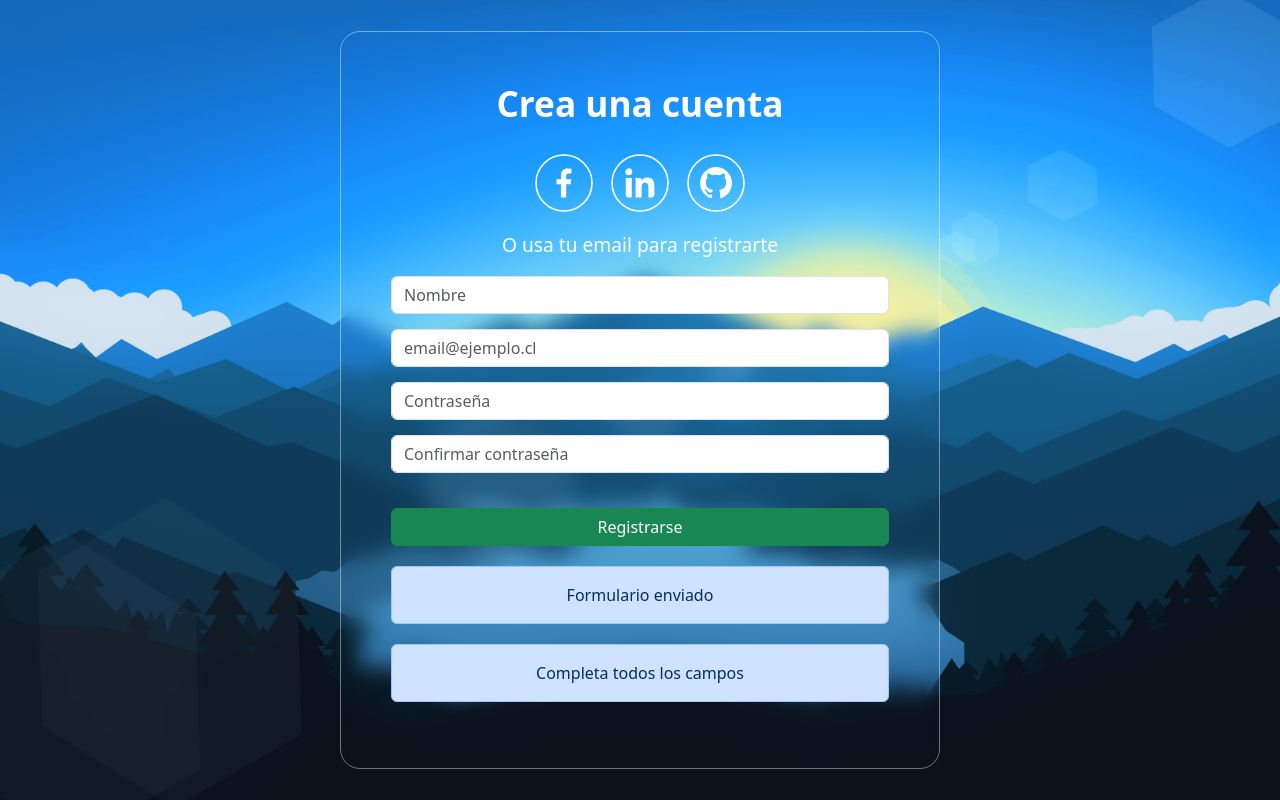
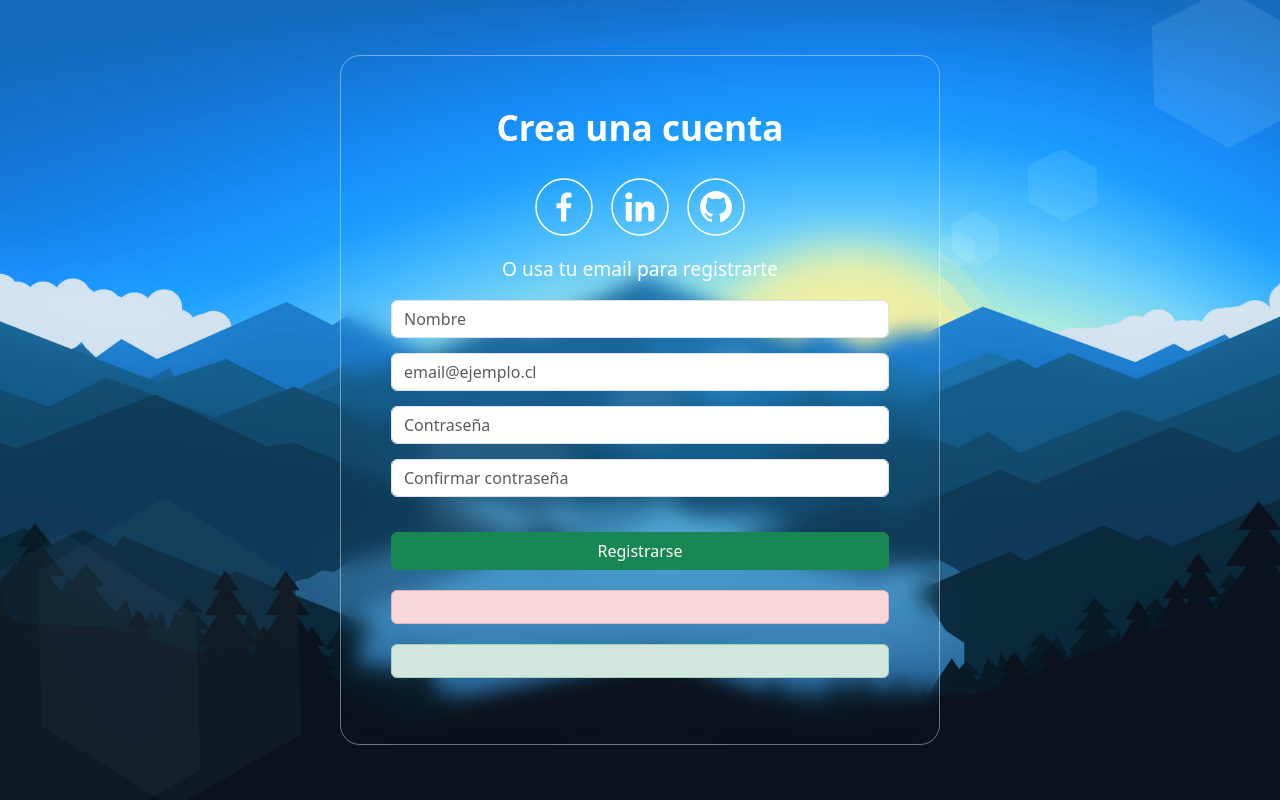
Before and after one commit to Edisonven/validando_formulario_react, a React (Vite) app in the folder validar-formulario/: page / in a window 1280 px wide. Built offline with nearby package versions, Linux system fonts and the light colour scheme.

Commit message:
Validando si el formulario está vacío o si se envío con éxito

```diff
--- a/validar-formulario/src/App.jsx
+++ b/validar-formulario/src/App.jsx
@@ -4,8 +4,8 @@ import Registro from "./components/Registro";
 import { useState } from "react";
 
 function App() {
-  const [error, setError] = useState("Completa todos los campos")
-  const [exito, setExito] = useState("Formulario enviado")
+  const [error, setError] = useState("")
+  const [exito, setExito] = useState("")
   return (
     <>
       <Registro error={error} exito={exito} setError={setError} setExito={setExito}></Registro>
--- a/validar-formulario/src/components/Alert.jsx
+++ b/validar-formulario/src/components/Alert.jsx
@@ -1,10 +1,9 @@
 import Alert from "react-bootstrap/Alert";
 
-function FormAlert({ error, exito }) {
+function FormAlert({ variant ,error, exito }) {
   return (
     <>
-      <Alert>{exito}</Alert>
-      <Alert>{error}</Alert>
+      <Alert variant={variant}>{exito}{error}</Alert>
     </>
   );
 }
--- a/validar-formulario/src/components/Formulario.jsx
+++ b/validar-formulario/src/components/Formulario.jsx
@@ -11,6 +11,7 @@ const Formulario = ({ error, setError, setExito, exito }) => {
   const [passwordMinLength, setPasswordMinLength] = useState(false);
   const [mailFormatError, setMailFormatError] = useState(false);
   const validEmail = /^\w+([.-_+]?\w+)*@\w+([.-]?\w+)*(\.\w{2,10})+$/;
+
 
   const validarFormulario = (submit) => {
     submit.preventDefault();
@@ -32,16 +33,19 @@ const Formulario = ({ error, setError, setExito, exito }) => {
     }
     setPasswordMinLength(false);
 
-/*     if (nombre.length > 0 && email.length > 0 && password_1.length > 0 && password_2.length > 0) {
-      setExito(exito);
-    } else {
-      setError(error);
-    } */
+
+    if (nombre.length > 0 && email.length > 0 && password_1.length > 0 && password_2.length > 0) {
+      setExito("Te has registrado con éxito!");
+
+    } else{
+      setError("Completa todos los campos");
+    }
+
 
   };
 
   return (
-    <form className="form__container" onSubmit={validarFormulario}>
+    <form className="form__container" onSubmit={(e) =>validarFormulario(e)}>
       <div className="form-group">
         <input
           onChange={(element) => setNombre(element.target.value)}
--- a/validar-formulario/src/components/Registro.jsx
+++ b/validar-formulario/src/components/Registro.jsx
@@ -13,7 +13,8 @@ const Registro = ({error, setExito, setError, exito}) => {
       </div>
       <p className="form__parrafo">O usa tu email para registrarte</p>
       <Formulario error={error} setExito={setExito} setError={setError} exito={exito}></Formulario>
-      <FormAlert error={error} exito={exito}></FormAlert>
+      <FormAlert variant="danger" error={error}></FormAlert>
+      <FormAlert variant="success" exito={exito}></FormAlert>
     </div>
   );
 };
```
